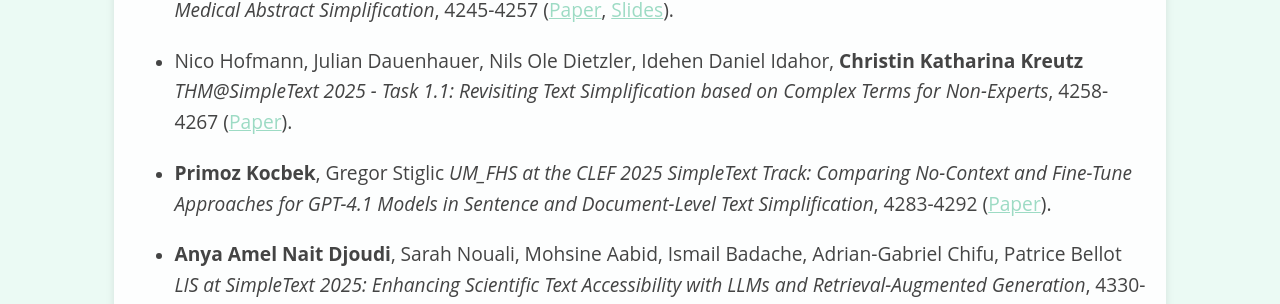
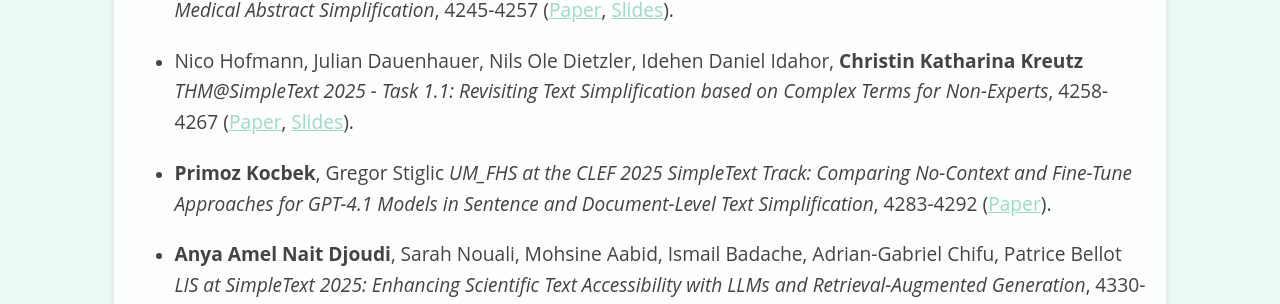
Before and after one commit to simpletext-madics/2025, a Jekyll site: the page built from program.md, in a window 1280 px wide and 900 px high, scrolled down 2372 px. Shown: the part 152-456 px from the top of the window. Built offline with Jekyll 4.4.1, drawn with Linux system fonts in a browser that asks for light colours.

Commit message:
Update program.md
Added THM slides

```diff
--- a/program.md
+++ b/program.md
@@ -66,7 +66,7 @@ _University of Avignon at the CLEF 2025 SimpleText Track: Guided Medical Abstrac
 
 * Nico Hofmann, Julian Dauenhauer, Nils Ole Dietzler, Idehen Daniel Idahor, **Christin Katharina Kreutz**
 _THM@SimpleText 2025 - Task 1.1: Revisiting Text Simplification based on Complex Terms for Non-Experts_, 4258-4267
-([Paper](https://www.dei.unipd.it/~faggioli/temp/clef2025/paper_352.pdf)).
+([Paper](https://www.dei.unipd.it/~faggioli/temp/clef2025/paper_352.pdf), [Slides](slides/CLEF25SimpleText-THM.pdf)).
 
 * **Primoz Kocbek**, Gregor Stiglic
 _UM_FHS at the CLEF 2025 SimpleText Track: Comparing No-Context and Fine-Tune Approaches for GPT-4.1 Models in Sentence and Document-Level Text Simplification_, 4283-4292
```
